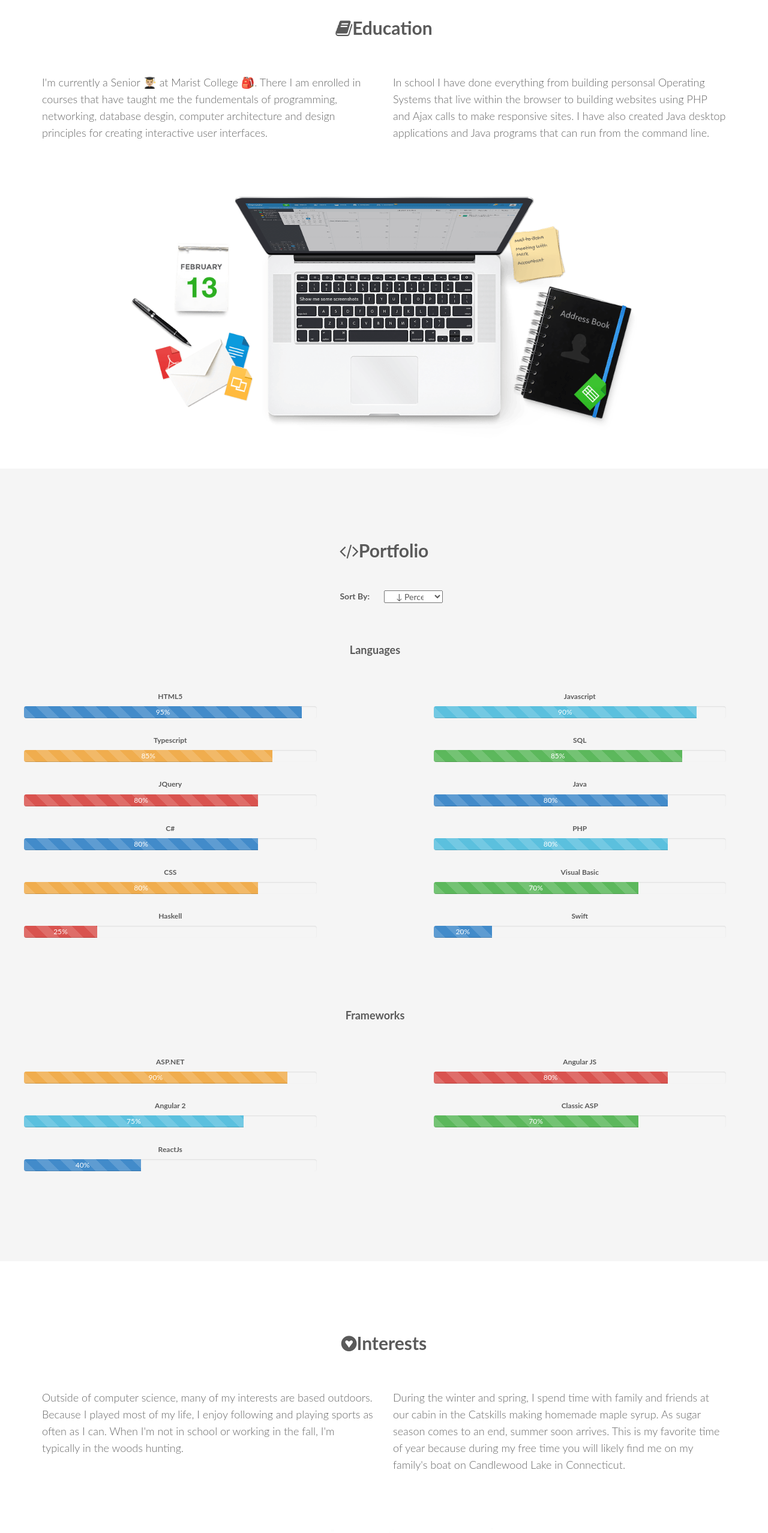
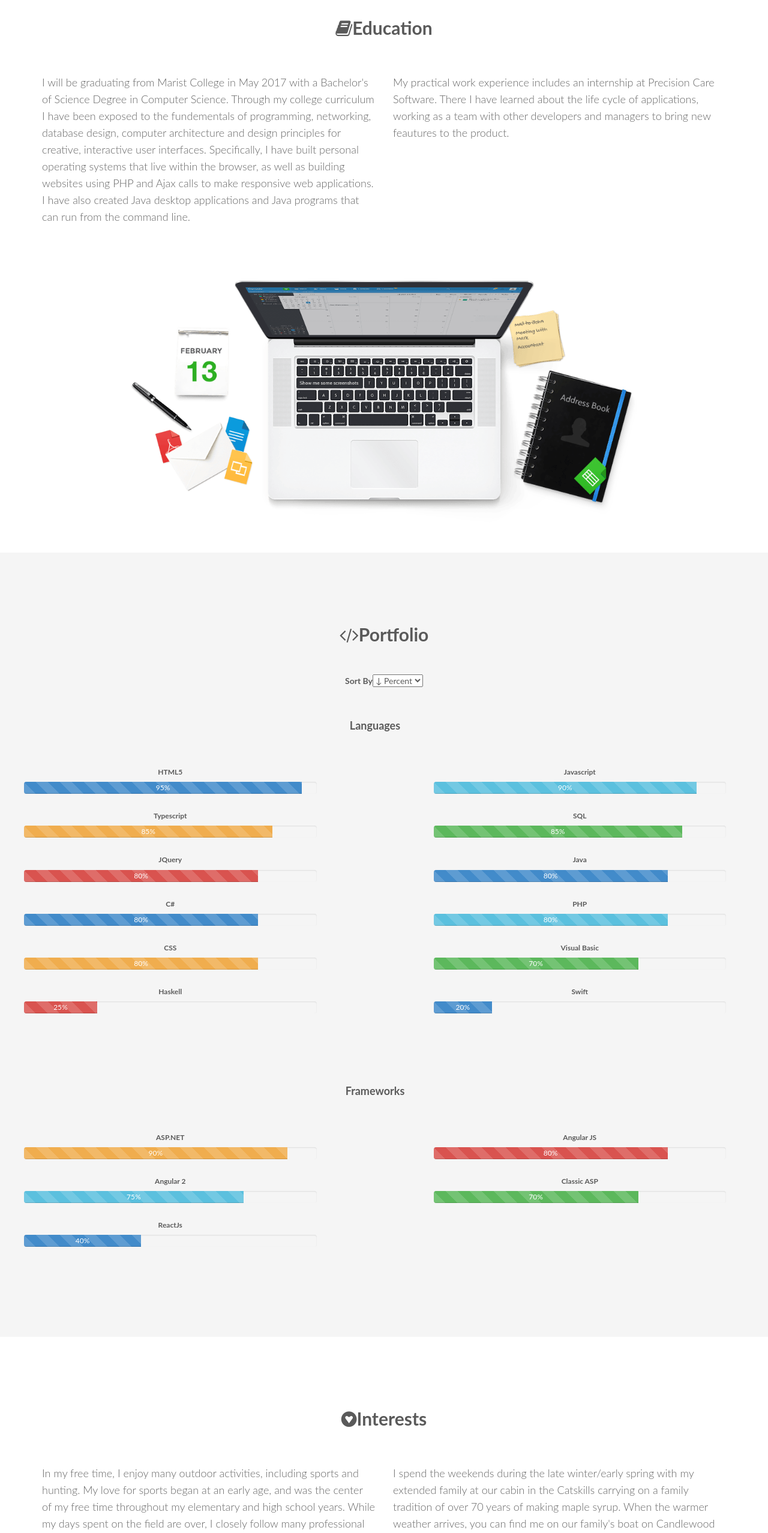
Before and after one commit to kylebradshaw18/Kyles-Website, a plain HTML site: page index.html in a window 1280 px wide. Shown: the part 840-3395 px from the top of the page at 60% size. Drawn offline with Linux system fonts and the light colour scheme.

Commit message:
Fixed the paragraphs need to finish up the personal experience paragraph

```diff
--- a/css/style.css
+++ b/css/style.css
@@ -13,6 +13,7 @@ html,body {height: 100%;}
 ::-moz-selection  {color: #fff;text-shadow:none;background:#2B2E31;}
 ::selection {color: #fff;text-shadow:none;background:#2B2E31;}
 #header {background: linear-gradient(rgba(138,193,248,.4),rgba(138,193,248,.4)), url(../img/glasses.png) no-repeat top;padding-top: 5px;background-attachment: relative;min-height: 700px;width: 100%;-webkit-background-size: 100%;-moz-background-size: 100%;-o-background-size: 100%;background-size: 100%;-webkit-background-size: cover;-moz-background-size: cover;-o-background-size: cover;background-size: cover;color: white;}
+@media (max-width: 978px){.headerTitle{padding-top: 140px;}}
 #header .container {padding-top: 150px;padding-bottom: 150px;}
 #header h3 {margin-top: 10px;}
 #header i {font-size: 50px;}
--- a/index.html
+++ b/index.html
@@ -15,21 +15,22 @@
   </head>
   <body>
     <div id="loader"></div>
-    <header id="header"><div class="container centered"><div class="row"><div class="col-md-8 col-md-offset-2"><h1>Hello, my name is <b>Kyle Bradshaw</b>.<br/><br/>I'm a <b>Software Developer</b>.</h1></div></div><div class="row mt" id="HeaderIcons"></div></div></header>
+    <header id="header"><div class="container centered"><div class="row headerTitle"><div class="col-md-8 col-md-offset-2 "><h1>Hello, my name is <b>Kyle Bradshaw</b>.<br/><br/>I'm a <b>Software Developer</b>.</h1></div></div><div class="row mt" id="HeaderIcons"></div></div></header>
     <section>
       <div class="container ptb">
         <div class="row">
           <h2 class="centered mb"><i class="fa fa-book"></i><b>Education</b></h2>
           <p class="col-md-6">
-            I'm currently a Senior 👨🏼‍🎓   at Marist College 🎒.
-            There I am enrolled in courses that have taught me the fundementals of programming,
-            networking, database desgin, computer architecture
-            and design principles for creating interactive user interfaces.
+            I will be graduating from Marist College in May 2017 with a Bachelor's of Science Degree in Computer Science.
+            Through my college curriculum I have been exposed to the fundementals of programming, networking, database design,
+            computer architecture and design principles for creative, interactive user interfaces.
+            Specifically, I have built personal operating systems that live within the browser,
+            as well as building websites using PHP and Ajax calls to make responsive web applications. I have also created Java
+            desktop applications and Java programs that can run from the command line.
           </p>
           <p class="col-md-6">
-            In school I have done everything from building personsal Operating Systems that live
-            within the browser to building websites using PHP and Ajax calls to make responsive sites.
-            I have also created Java desktop applications and Java programs that can run from the command line.
+            My practical work experience includes an internship at Precision Care Software. There I have learned about the
+            life cycle of applications, working as a team with other developers and managers to bring new feautures to the product.
           </p>
         </div>
       </div>
@@ -40,7 +41,7 @@
         <div class="row centered">
           <div class="portfolioTitle">
             <h2 class="centered mb"><i class="fa fa-code"></i><b>Portfolio</b></h2>
-            <label  class="col-md-1 col-md-offset-5" for="portfolioSort">Sort By:</label><select class="col-md-1 selectpicker" id="portfolioSort" onchange="buildPortfolioInner('Languages', languages);buildPortfolioInner('Frameworks', frameworks);"><option value="PercentDesc" selected>↓ Percent</option><option value="PercentAsc">↑ Percent</option><option value="NameDesc">↓ Name</option><option value="NameAsc">↑ Name</option></select></br></br></br></br>
+            <div class="row centered"><label for="portfolioSort">Sort By</label><select class="selectpicker" id="portfolioSort" onchange="buildPortfolioInner('Languages', languages);buildPortfolioInner('Frameworks', frameworks);"><option value="PercentDesc" selected>↓ Percent</option><option value="PercentAsc">↑ Percent</option><option value="NameDesc">↓ Name</option><option value="NameAsc">↑ Name</option></select></div></br></br>
           </div>
       <div class="row col-md-12" id="portfolioInnerLanguages"></div><div class="row col-md-12" id="portfolioInnerFrameworks"></div></div></div></section>
     <section>
@@ -48,14 +49,14 @@
         <div class="row">
           <h2 class="centered mb"><i class="fa fa-gratipay"></i><b>Interests</b></h2>
           <p class="col-md-6">
-            Outside of computer science, many of my interests are based outdoors.
-            Because I played most of my life, I enjoy following and playing sports as often as I can.
-            When I'm not in school or working in the fall, I'm typically in the woods hunting.
+            In my free time, I enjoy many outdoor activities, including sports and hunting. My love
+            for sports began at an early age, and was the center of my free time throughout my elementary
+            and high school years. While my days spent on the field are over, I closely follow many professional and college teams.
           </p>
           <p class="col-md-6">
-            During the winter and spring, I spend time with family and friends at our cabin in the Catskills making homemade maple syrup.
-            As sugar season comes to an end, summer soon arrives. This is my favorite time of year because
-            during my free time you will likely find me on my family's boat on Candlewood Lake in Connecticut.
+            I spend the weekends during the late winter/early spring with my extended family at our cabin in the Catskills carrying
+            on a family tradition of over 70 years of making maple syrup. When the warmer weather arrives, you can find me on our
+            family's boat on Candlewood Lake in Connecticut
           </p>
         </div>
       </div>
```
